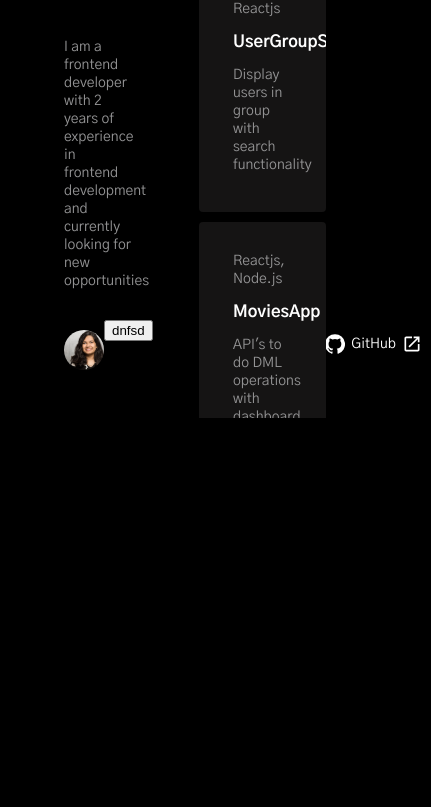
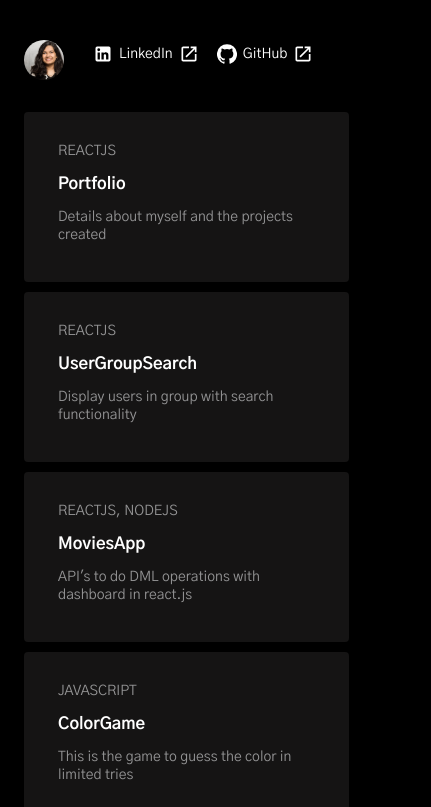
Before and after one commit to ApurvaZun/portfolio, a React app: page / in a window 390 px wide. Shown: the part 346-1153 px from the top of the page, 431 px wide, since content can reach past the window. Before the commit the page ends 844 px from the top, so only its background shows below. Built offline with nearby package versions, Linux system fonts and the light colour scheme.

Commit message:
responsive layout

```diff
--- a/src/components/projectCard.js
+++ b/src/components/projectCard.js
@@ -15,7 +15,12 @@ const useStyles = makeStyles({
         backgroundColor: '#151414',
         paddingLeft: '18px',
         paddingRight: '18px',
-        marginBottom: '10px'
+        marginBottom: '10px',
+        opacity: '1',
+        transition: 'all 0.2s ease-in-out',
+        "&:hover":{
+            transform: 'scale(1.1)'
+        }
     },
     headerStyle:{
         marginTop: '8px',
--- a/src/components/userInfo.js
+++ b/src/components/userInfo.js
@@ -6,18 +6,10 @@ import Avatar from '@material-ui/core/Avatar';
 
 import "../styles/userInfo.scss";
 import avatarImg from "../assets/prof_photo.jpg";
-import base64URL from "../assets/Apurva_Zunzunwala_Resume.pdf";
-
 
 const user = require("../data/user.json");
 
 const UserInfo = () => {
-
-    function debugBase64(){
-        const win = window.open();
-        win.document.write(`<iframe src="${  base64URL   }" frameborder="0" style="border:0; top:0px; left:0px; bottom:0px; right:0px; width:100%; height:100%;" allowfullscreen></iframe>`);
-    }
-
 
     return(
         <div>
@@ -26,9 +18,6 @@ const UserInfo = () => {
             <div className="social-info">
                 <div className="avatar-box">
                     <Avatar alt="Apurva Zunzunwala" src={avatarImg} />
-                </div>
-                <div className="download-resume">
-                    <button onClick={debugBase64}>dnfsd</button>
                 </div>
                 <ul>
                     <li>
--- a/src/data/user.json
+++ b/src/data/user.json
@@ -2,26 +2,26 @@
 "Description":"I am a frontend developer with 2 years of experience in frontend development and currently looking for new opportunities",
 "Project":[
     {
-        "ProjectName":"portfolio",
-        "ProjectLanguage":"Reactjs",
+        "ProjectName":"Portfolio",
+        "ProjectLanguage":"REACTJS",
         "ProjectDescription":"Details about myself and the projects created",
         "ProjectUrl":"https://github.com/ApurvaZun/portfolio"
     },
     {
         "ProjectName":"UserGroupSearch",
-        "ProjectLanguage":"Reactjs",
+        "ProjectLanguage":"REACTJS",
         "ProjectDescription":"Display users in group with search functionality",
         "ProjectUrl":"https://github.com/ApurvaZun/UserGroupSearch"
     },
     {
         "ProjectName":"MoviesApp",
-        "ProjectLanguage":"Reactjs, Node.js",
+        "ProjectLanguage":"REACTJS, NODEJS",
         "ProjectDescription":"API's to do DML operations with dashboard in react.js",
         "ProjectUrl":"https://github.com/ApurvaZun/moviesApp"
     },
     {
         "ProjectName":"ColorGame",
-        "ProjectLanguage":"Javascript",
+        "ProjectLanguage":"JAVASCRIPT",
         "ProjectDescription":"This is the game to guess the color in limited tries",
         "ProjectUrl":"https://github.com/ApurvaZun/ColorGame"
     }
--- a/src/index.js
+++ b/src/index.js
@@ -8,10 +8,10 @@ import ProjectCard from "./components/projectCard";
 import "./index.scss";
 
 const useStyles = makeStyles((theme) => ({
-    root: {
-      flexGrow: 1,
-      margin: '4rem'
-    },
+    // root: {
+    //   flexGrow: 1,
+    //   margin: '4rem'
+    // },
     user: {
       padding: theme.spacing(2),
       textAlign: 'center',
@@ -23,12 +23,12 @@ const App = () => {
     const classes = useStyles();
 
     return (
-        <div className={classes.root}>
+        <div className="main-container">
             <Grid container spacing={1}>
-                <Grid item xs={6} className="user-info">
+                <Grid item sm={6} xs={12} className="user-info">
                     <UserInfo className={classes.user}/>
                 </Grid>
-                <Grid item xs={6}>
+                <Grid item sm={6} xs={12}>
                     <ProjectCard />
                 </Grid>
             </Grid>
--- a/src/index.scss
+++ b/src/index.scss
@@ -8,7 +8,18 @@ body {
   font-size: 14px;
 }
 
+.main-container{
+  margin: 4rem;
+}
+
 .project-box{
   overflow-y: scroll;
   height: 700px;
+  width: 95%;
 }
+
+@media only screen and (max-width: 600px) {
+  .main-container{
+    margin: 1.5rem;
+  }
+}
--- a/src/styles/userInfo.scss
+++ b/src/styles/userInfo.scss
@@ -10,7 +10,7 @@
         padding-top: 1rem;
     }
     .social-info{
-        padding-top: 1rem;
+        padding: 1.5rem 0;
         display: flex;
         .avatar-box{
             margin-top: 10px;
@@ -18,6 +18,7 @@
         ul{
             list-style-type: none;
             display: flex;
+            padding: 0 20px;
             a{
                 color: $primary-font-color;
                 font-size: 14px;
@@ -32,3 +33,9 @@
         }
     }
 }
+
+@media only screen and (max-width: 600px) {
+    .user-info{
+        padding-right: 0 !important;
+    }
+  }
```
